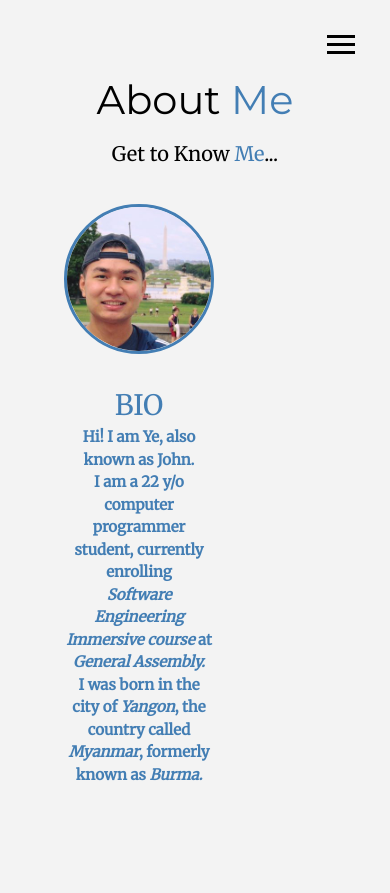
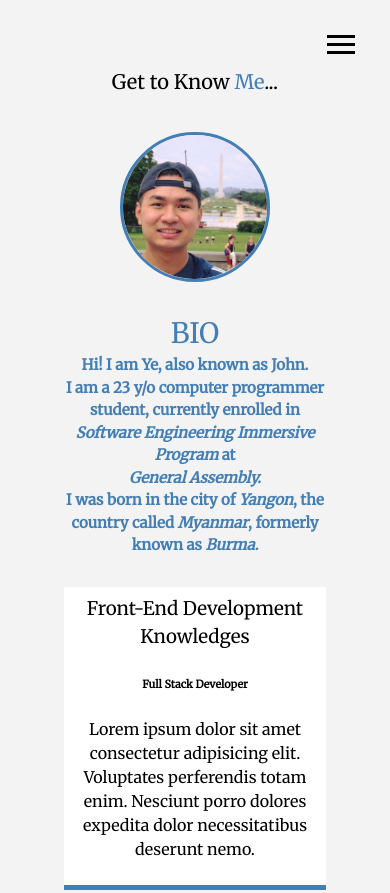
Before and after one commit to aBurmeseDev/Portfolio_Website, a website: page main/about.html in a window 390 px wide. Shown: the top 893 px of the page. Drawn offline with Linux system fonts and the light colour scheme.

Commit message:
Retouch the design

```diff
--- a/main/about.html
+++ b/main/about.html
@@ -48,10 +48,7 @@
     </header>
 
     <main id="about">
-        <h1 class="lg-heading">
-            About
-            <span class="text-secondary">Me</span>
-        </h1>
+
         <h2 class="sm-heading">
             Get to Know <span class="text-secondary">Me</span>...
         </h2>
@@ -61,9 +58,9 @@
             <div class="bio">
                 <h3 class="text-secondary">BIO</h3>
 
-                <p>Hi! I am Ye, also known as John. <br>I am a 22 y/o computer programmer student, currently enrolling
+                <p>Hi! I am Ye, also known as John. <br>I am a 23 y/o computer programmer student, currently enrolled in
                     <br>
-                    <i>Software Engineering Immersive course</i> at <br><i>General Assembly.</i></p>
+                    <i>Software Engineering Immersive Program</i> at <br><i>General Assembly.</i></p>
                 <p>I was born in the city of <i>Yangon</i>, the country called <i>Myanmar</i>, formerly known as
                     <i>Burma.</i> </p>
 
--- a/scss/_config.scss
+++ b/scss/_config.scss
@@ -3,19 +3,30 @@ $secondary-color: 	#437eb4;
 $show-home-image: true;
 $home-image: url(../img/background1.jpg);
 $background-opacity: 0.6;
-@keyframes spin {
+@keyframes tilt {
     from{
-        transform: rotate(0deg);
+        transform: skewX(-10deg);
     }
     to{
-        transform: rotate(360deg);
+        transform: skewX(10deg);
     }
 }
+@keyframes move {
+
+    30% {
+        letter-spacing: 0.25em;
+    }
+    80% {
+        letter-spacing: 0.15em;
+    }
+
+
+}
 @mixin easeOut {
-    transition: all 0.5s ease-out;
+    transition: all 0.75s ease-out;
 }
 @mixin easeIn {
-    transition: all 0.5s ease-in;
+    transition: all 0.75s ease-in;
 }
 @mixin background {
     @if $show-home-image {
--- a/scss/_mobile.scss
+++ b/scss/_mobile.scss
@@ -20,9 +20,7 @@
       opacity: 9;
     }
   }
-  .work_background {
-    // background-size: 1250px 2000px;
-  }
+
   .projects {
     grid-template-columns: repeat(3, 1fr);
   }
@@ -40,9 +38,7 @@
   .bio_background {
     background-size: cover;
   }
-  .work_background {
-   // background-size: 750px 2000px;
-  }
+
   .about_background {
     background-size: cover;
   }
@@ -91,9 +87,9 @@
         grid-template-areas:
           'bioimage'
           'bio'
-          'job1'
-          'job2'
-          'job3';
+          'skill1'
+          'skill2'
+          'skill3';
 
         grid-template-columns: 1fr;
       }
@@ -127,17 +123,14 @@
         margin-top: 10vh;
         font-size: 50px;
     }
-    .bio_background {
-      background-size: cover;
+    .work-heading {
+      font-size: 20px;
     }
-    .work_background {
-      // background-size: 500px 2500px;
-
-    }
-    .about_background {
-      background-size: cover;
+    #body-img {
+      background-size: 50% 75%;
     }
     main {
+
     .lg-heading {
         margin-top: 1rem;
         font-size: 40px;
@@ -169,7 +162,7 @@
         font-size: 15px;
         margin: 0 auto;
         color: $secondary-color;
-        font-weight: 600
+        font-weight: 600;
         }
       }
     }
--- a/scss/main.scss
+++ b/scss/main.scss
@@ -6,7 +6,7 @@
 }
 
 body {
-
+  @include easeIn;
   @include background;
   background: $primary-color;
   color: set-text-color($primary-color);
@@ -15,6 +15,7 @@ body {
   font-family: 'Merriweather', 'Open Sans', serif;
   line-height: 1.5;
 }
+
 
 // Headings
 h1,
@@ -27,11 +28,13 @@ h3 {
   &.lg-heading {
     font-size: 6rem;
     font-family: 'Montserrat', serif;
+
   }
 
   &.sm-heading {
     margin-bottom: 2rem;
     padding: 0.2rem 1rem;
+    // @include easeIn;
     // background: rgba(lighten($primary-color, 2), 0.5);
   }
 }
@@ -49,6 +52,11 @@ header {
 
 .text-secondary {
   color: $secondary-color;
+
+}
+.text-highlight {
+
+  color: #830118;
 }
 
 main {
@@ -58,15 +66,15 @@ main {
 
   .icons {
     margin-top: 1rem;
-
-
+    animation: tilt 2s 7;
+    animation-direction: alternate;
     a {
-      padding: 0.6rem;
+      padding: 1.6rem;
       color: #333;
-      @include easeOut;
 
       &:hover {
         color: $secondary-color;
+        @include easeOut;
       }
     }
   }
@@ -74,8 +82,12 @@ main {
   &#home {
     overflow: hidden;
     float: right;
+   //  @include easeOut;
     h1 {
       margin-top: 20vh;
+      @include easeIn;
+      animation: move 3s 1;
+
     }
   }
 }
```
Also changed, not shown: main/contact.html (+2 -0 lines), main/index.html (+3 -2 lines), main/work.html (+4 -4 lines), main/css/main.css.
